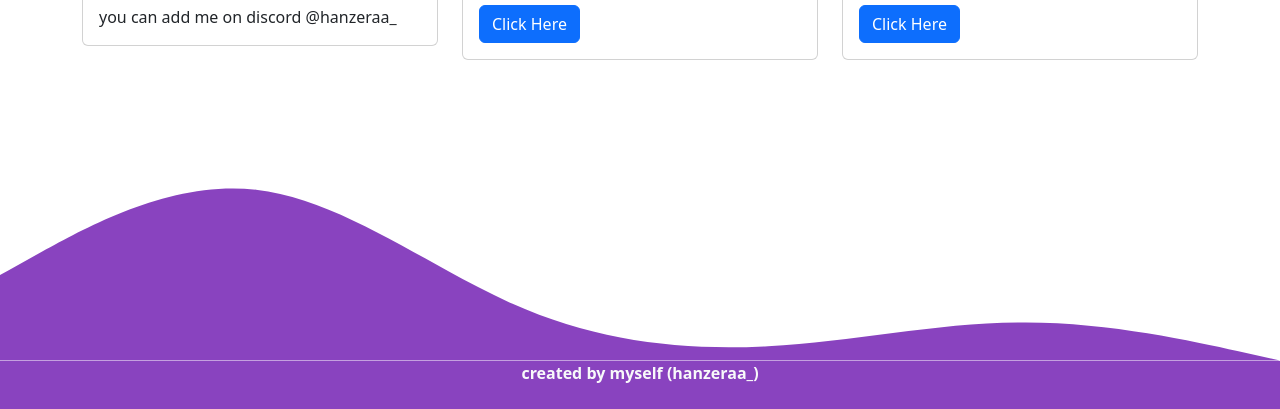
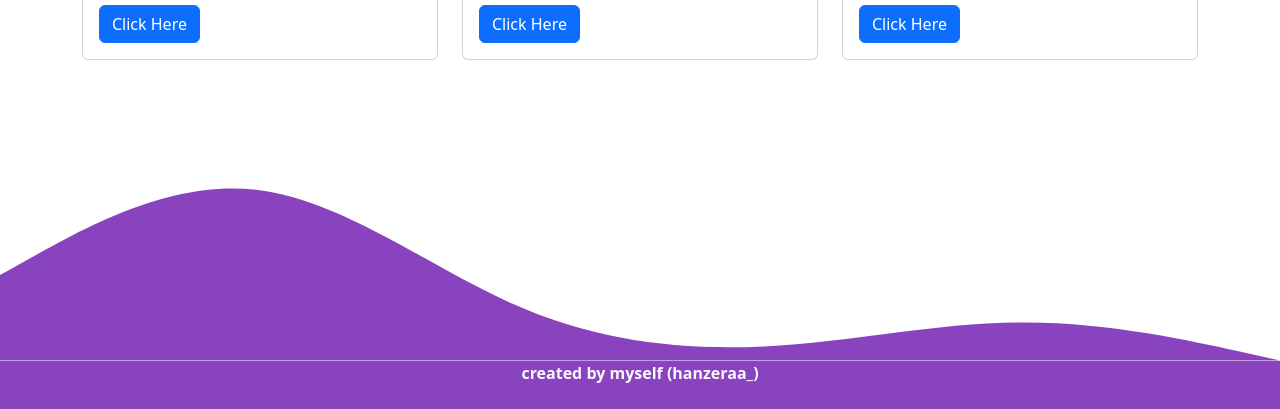
Before and after one commit to hanzeraa/hanzeraa.github.io, a plain HTML site: page index.html in a window 1280 px wide. Shown: the part 3794-4203 px from the top of the page. Drawn offline with nearby package versions, Linux system fonts and the light colour scheme.

Commit message:
Add files via upload

```diff
--- a/index.html
+++ b/index.html
@@ -206,7 +206,7 @@
               <img src="/img/discord-logo.png" class="card-img-top" alt="HTML" />
               <div class="card-body">
                 <h5 class="card-title">Discord</h5>
-                <p class="card-text">you can add me on discord @hanzeraa_</p>
+                <a href="https://discord.com/users/546329581745864736" class="btn btn-primary">Click Here</a>
               </div>
             </div>
           </div>
```
